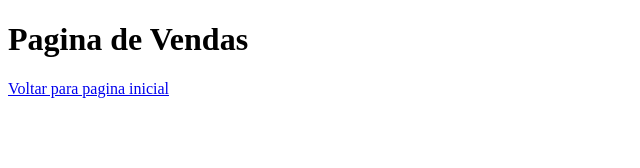
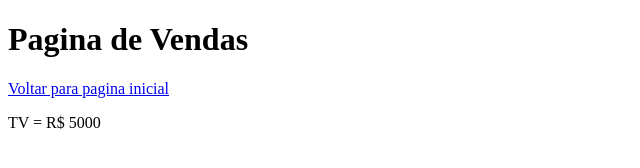
Before and after one commit to CleberLenine/aula_github, a plain HTML site: page Vendas.html in a window 1280 px wide. Shown: the full height of the page, 0-640 px from the left. Drawn offline with Linux system fonts and the light colour scheme.

Commit message:
Inclusão da TV em vendas

```diff
--- a/Vendas.html
+++ b/Vendas.html
@@ -9,5 +9,6 @@
 <body>
     <h1>Pagina de Vendas</h1>
     <a href="index.html">Voltar para pagina inicial</a>
+    <p>TV = R$ 5000</p>
 </body>
 </html>
```
